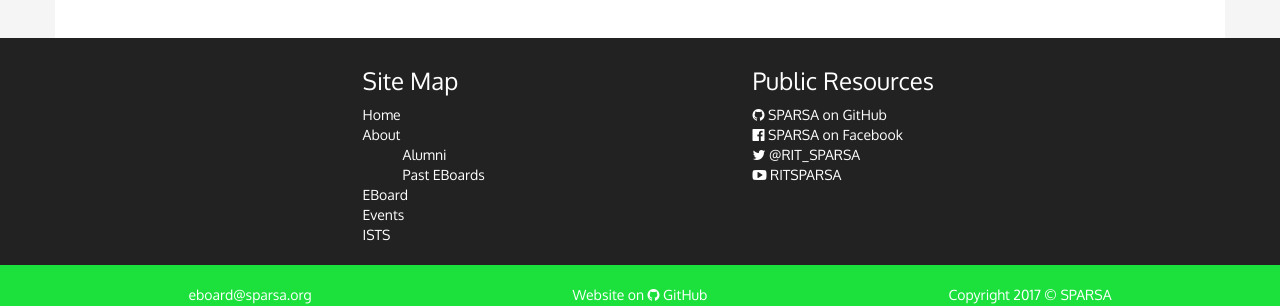
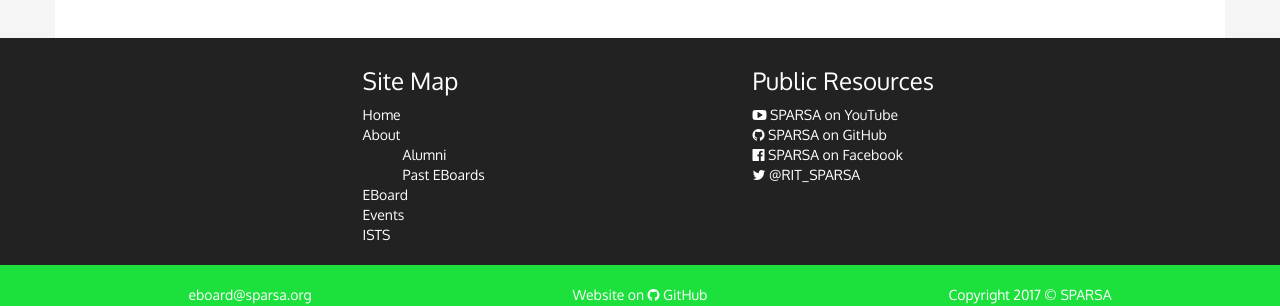
Before and after one commit to RITSPARSA/SPARSA-Site, a Jekyll site: the page built from index.html, in a window 1280 px wide. Shown: the part 1348-1654 px from the top of the page. Built offline with Jekyll 4.4.1, drawn with Linux system fonts in a browser that asks for light colours.

Commit message:
Re-arranged social media links

```diff
--- a/_includes/_footer.html
+++ b/_includes/_footer.html
@@ -28,6 +28,11 @@
                 <h3 style="color:#FFF;">Public Resources</h3>
                 <div class="sitemap-ul-container">
                     <ul class="sitemap">
+                        {% if site.data.settings.youtube %}
+                        <li>
+                            <a href="https://www.youtube.com/user/{{ site.data.settings.youtube }}" class="sitemap-link"><i class="fa fa-youtube-play"></i> {{ site.data.settings.title }} on YouTube</a>
+                        </li>
+                        {% endif %}
                         {% if site.data.settings.github %}
                         <li>
                             <a href="https://github.com/{{ site.data.settings.github.name }}" class="sitemap-link"><i class="fa fa-github"></i> {{ site.data.settings.title }} on GitHub</a>
@@ -41,11 +46,6 @@
                         {% if site.data.settings.twitter %}
                         <li>
                             <a href="https://twitter.com/{{ site.data.settings.twitter }}" class="sitemap-link"><i class="fa fa-twitter"></i> @{{ site.data.settings.twitter }}</a>
-                        </li>
-                        {% endif %}
-                        {% if site.data.settings.youtube %}
-                        <li>
-                            <a href="https://www.youtube.com/user/{{ site.data.settings.youtube }}" class="sitemap-link"><i class="fa fa-youtube-play"></i> {{ site.data.settings.youtube }}</a>
                         </li>
                         {% endif %}
                     </ul>
```
